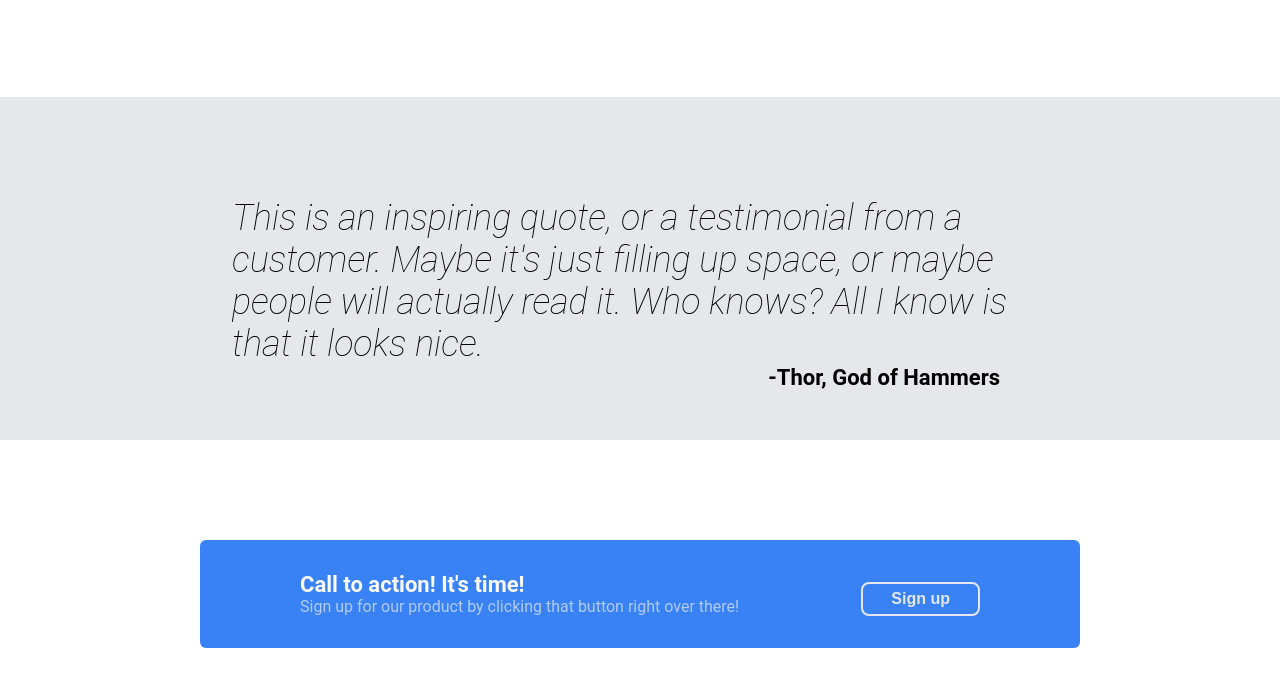
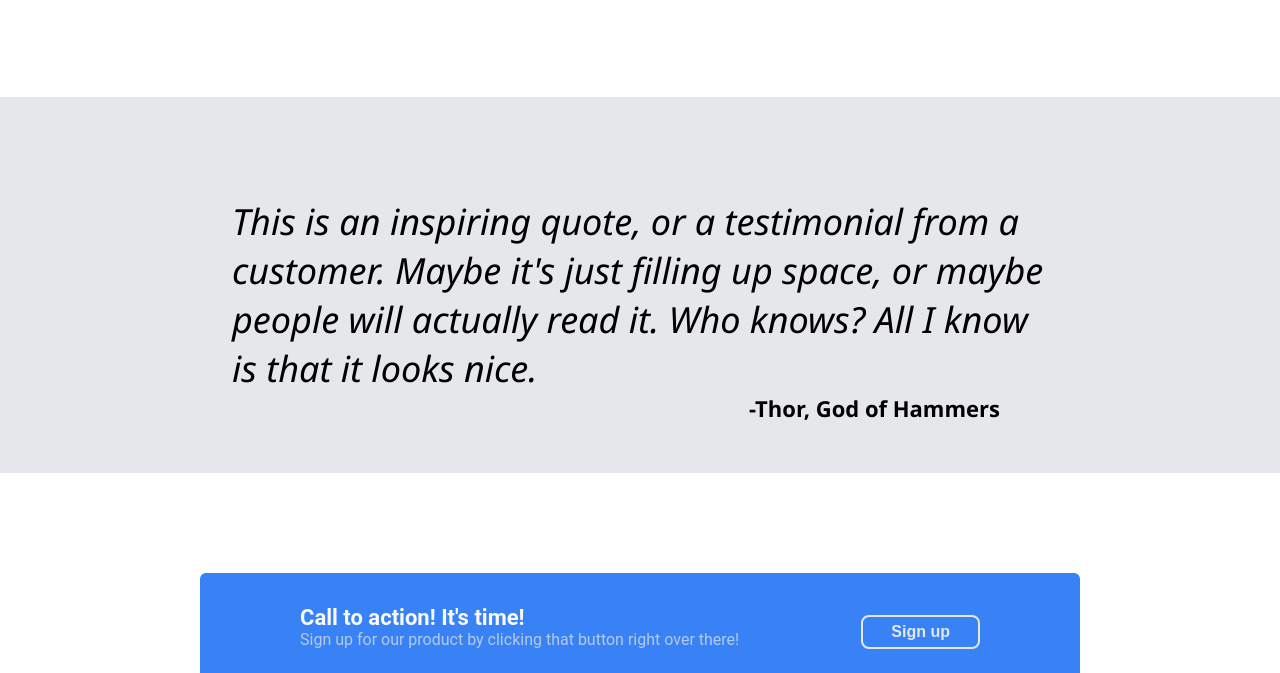
Before and after one commit to udaypalecha/landing-page-TOP, a plain HTML site: page index.html in a window 1280 px wide. Shown: the part 791-1464 px from the top of the page. Drawn offline with Linux system fonts and the light colour scheme.

Commit message:
Add font-weight:100 supporting font

```diff
--- a/styles.css
+++ b/styles.css
@@ -100,6 +100,7 @@ header a, .hero-content p {
 /* Testimonials section: */
 
 .testimonials {
+  font-family: Corbel, 'Segoe UI';
   background-color: #e5e7eb;
   font-size: 36px;
   font-style: italic;
```
